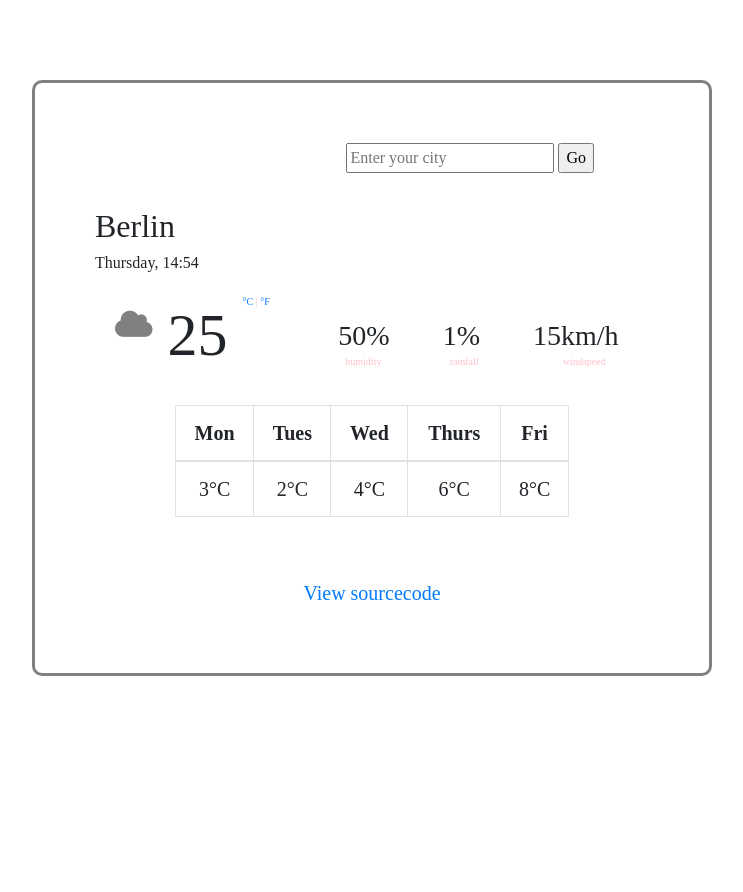
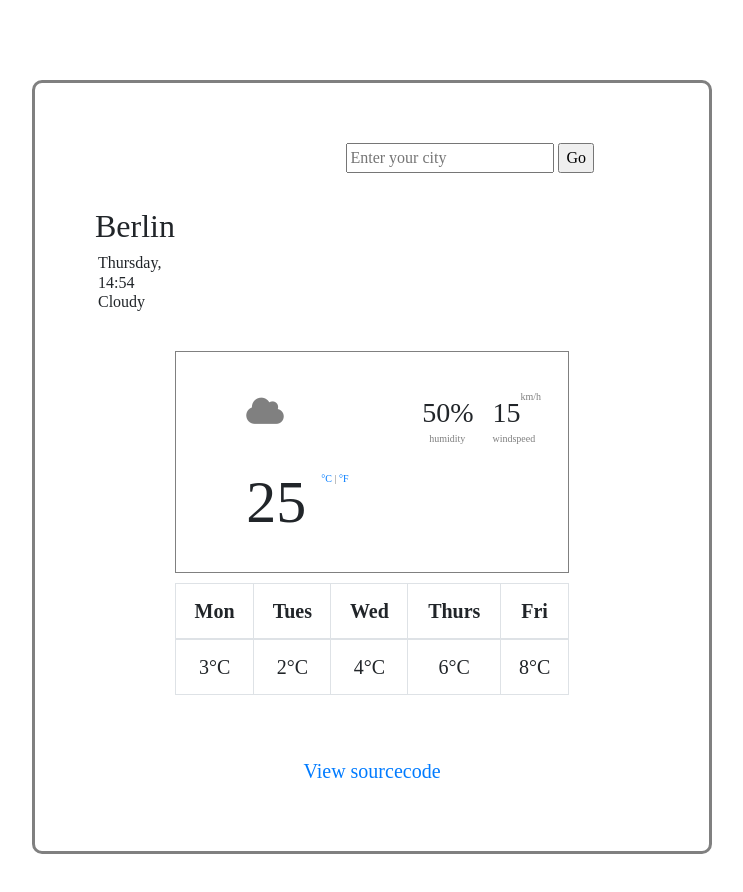
Before and after one commit to jielianglin/weather-app-vanilla-js, a plain HTML site: page index.html in a window 1280 px wide. Shown: the whole page, without its empty margins (268-1011 px from the left). Before the commit the page ends 800 px from the top, so only its background shows below. Drawn offline with nearby package versions, Linux system fonts and the light colour scheme.

Commit message:
added API for description and windspeed; added smaller border in stylesheet

```diff
--- a/index.html
+++ b/index.html
@@ -38,16 +38,26 @@
             <h2>Berlin</h2>
 
             <h6>
+              <ul>
+                <li>
               <span id="day">Thursday</span>, <span id="hour">10</span>:<span
                 id="minutes"
                 >27</span
               >
+              </li>
+              <li>
+              <span id="description">Cloudy</span>
+              </ul>
+              </li>
             </h6>
+
             </div>
           </div>
         </div>
         <br />
+        <div class= "weatherConditions">
  <div class="row">
+    <div class="col-2 blank"></div>
         <div class="col-4 temp">
           <i class="fas fa-cloud"></i>
           <span id="celsTemp">25</span>
@@ -65,19 +75,14 @@
         </div>
 
                <div class="col-1 blank"></div>
-        <div class="col-1 percipitation">
-          <span id="percipitation"> 1% </span>
-          <br />
-          <small>rainfall</small>
-        </div>
 
-        <div class="col-1 blank"></div>
+
           <div class="col-1 windspeed">
-           <span id="windspeed">15km/h</span>
+           <span id="windspeed">15</span><small>km/h</small>
           <small>windspeed</small>
           </div>
 
-
+     </div>
       </div>
       </div>
     </section>
--- a/script.js
+++ b/script.js
@@ -33,10 +33,14 @@ h3.innerHTML = `${minutes}`;
 function showWeather(response) {
   console.log(response.data);
   document.querySelector("h2").innerHTML = response.data.name;
+  let description = response.data.weather[0].description;
+  document.querySelector("#description").innerHTML = `${description}`;
   let celsTemp = response.data.main.temp;
   document.querySelector("#celsTemp").innerHTML = Math.round(celsTemp);
   let humidity = response.data.main.humidity;
   document.querySelector("#humidity").innerHTML = `${humidity}%`;
+  let windspeed = response.data.wind.speed;
+  document.querySelector("#windspeed").innerHTML = `${windspeed}`;
 }
 
 function search(city) {
--- a/styles.css
+++ b/styles.css
@@ -17,13 +17,17 @@ body {
 
 .locationDateTime {
   padding-top: 10px;
-  padding-bottom: 10px;
 }
 
 .current {
   text-align: left;
 }
 
+.weatherConditions {
+  border: gray 1px solid;
+  margin: 0px 80px 10px 80px;
+  padding: 40px 0px 0px;
+}
 .fas,
 .fa-cloud {
   position: relative;
@@ -35,24 +39,33 @@ body {
 .temp {
   position: relative;
   top: -25px;
-  left: 20px;
+
   font-size: 60px;
 }
 
 .temp small {
   position: relative;
-  top: -50px;
+  top: -40px;
 }
 
 .fa-cloud {
   position: relative;
-  top: -20px;
+  top: -10px;
   color: gray;
   font-size: 30px;
 }
+
+li {
+  list-style: none;
+  position: relative;
+  left: -37px;
+}
+li:first-letter {
+  text-transform: capitalize;
+}
 small {
   font-size: 10px;
-  color: pink;
+  color: gray;
 }
 
 .humidity {
@@ -65,26 +78,12 @@ small {
   left: 7px;
 }
 
-.percipitation {
-  position: relative;
-  left: 7px;
-  font-size: 28px;
-}
-
-.percipitation small {
-  position: relative;
-  top: -22px;
-  left: 7px;
-}
-
 .windspeed {
-  text-align: right;
   font-size: 28px;
 }
 .windspeed small {
   position: relative;
   top: -22px;
-  left: 30px;
 }
 
 .this-week {
```
